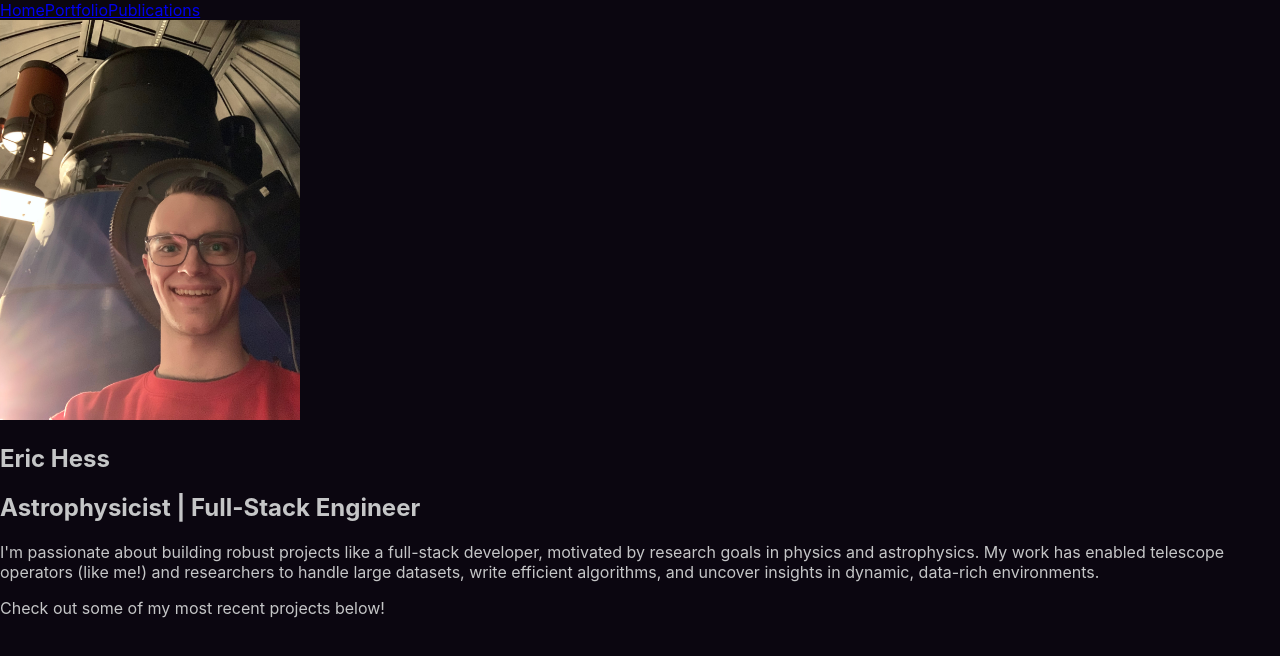
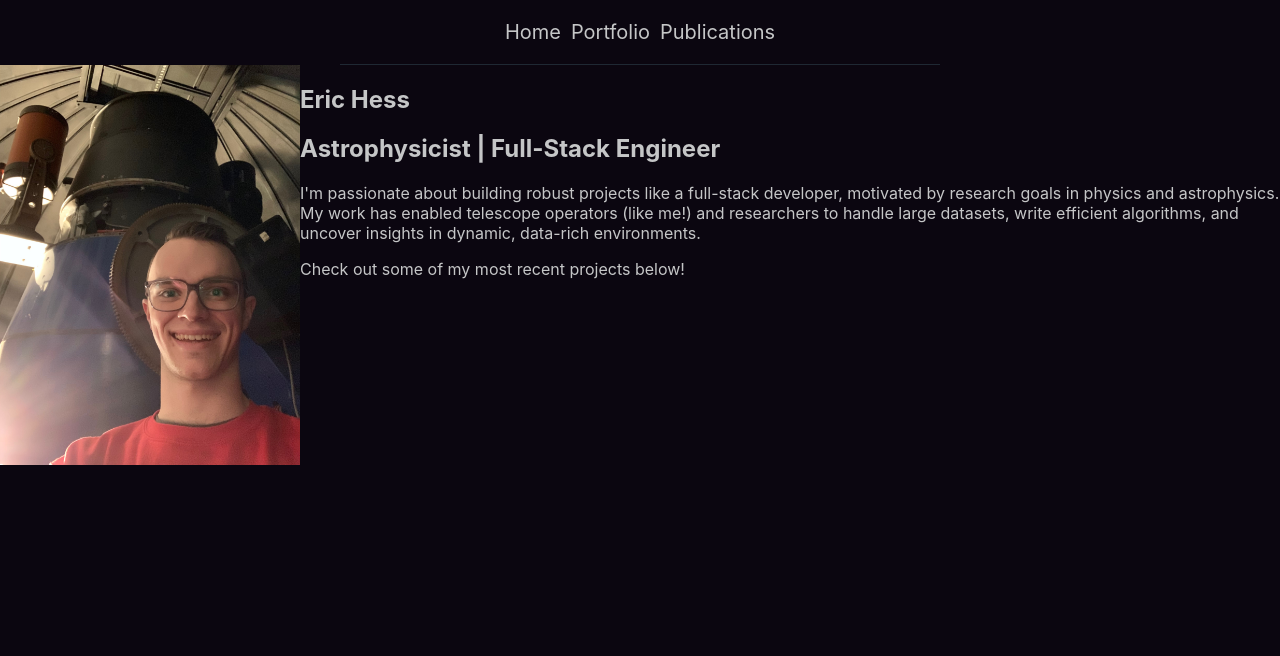
Before and after one commit to EKHess/portfolio, a React (Create React App) app: page /home in a window 1280 px wide. Shown: the top 656 px of the page. Built offline with nearby package versions, Linux system fonts and the light colour scheme.

Commit message:
Styled Header component

```diff
--- a/src/components/Header/Header.module.css
+++ b/src/components/Header/Header.module.css
@@ -1,6 +1,29 @@
+:root {
+    --bg1: #0B0610;
+    --bg2: #1F2833;
+    --neutral: #C5C6C7;
+    --action: #66FCF1;
+    --secondary-action: #45A29E;
+}
+
 .navContainerDesktop {
+    width: 600px;
+    margin: 0 auto;
 
+    display: flex;
+    justify-content: center;
+    gap: 10px;
+
+    padding: 20px 0;
+
+    border-bottom: 1px solid var(--bg2);
+
+    /* border: 1px solid red; */
 }
+
+/* a {
+    text-decoration: none;
+} */
 
 .navContainerMobile {
     display: none;
--- a/src/components/Home/Home.js
+++ b/src/components/Home/Home.js
@@ -1,11 +1,12 @@
 import React from "react";
 import image from "../../images/branding/Eric_BN_selfie.jpg";
+// import '../../styles/reset.css';
 import styles from './Home.module.css';
 
 function Home() {
     return (
         <>
-            <section className="banner-section">
+            <section className={styles.bannerSection}>
                 <div className="image-container">
                     <img className={styles.img} src={image} alt="Selfie of Eric with the Baker-Nunn Telescope"/>
                 </div>
--- a/src/components/Home/Home.module.css
+++ b/src/components/Home/Home.module.css
@@ -1,3 +1,7 @@
 img {
     height: 400px;
 }
+
+.bannerSection {
+    display: flex;
+}
--- a/src/styles/style.css
+++ b/src/styles/style.css
@@ -11,3 +11,13 @@
     height: 100vh;
     color: var(--neutral);
 }
+
+a {
+    text-decoration: none;
+    color: var(--neutral);
+    font-size: 1.25em;
+}
+
+a:hover {
+    color: var(--secondary-action);
+}
```
